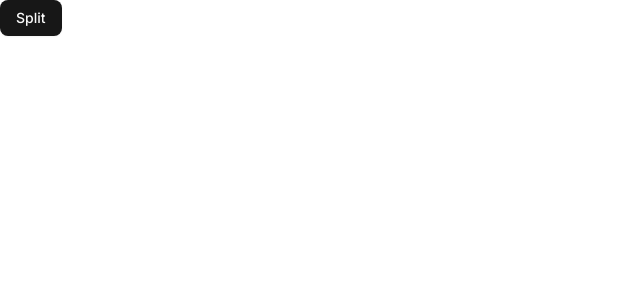
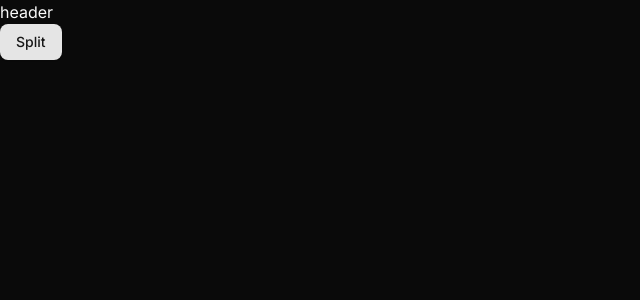
Before and after one commit to localhost-chetan/splitwise, a Next.js app: page / in a window 1280 px wide. Shown: the top 300 px of the page, without its empty margins (0-640 px from the left). Built offline with nearby package versions, Linux system fonts and the light colour scheme.

Commit message:
Add Header Layout

```diff
--- a/src/app/layout.tsx
+++ b/src/app/layout.tsx
@@ -1,6 +1,7 @@
 import { ReactScan } from "@components/ReactScan";
 import "@/app/globals.css";
 import { type Metadata } from "next";
+import { Header } from "@shared/Header";
 import { Inter } from "next/font/google";
 
 const inter = Inter({ subsets: ["latin"] });
@@ -16,10 +17,14 @@ export default function RootLayout({
   children: React.ReactNode;
 }>) {
   return (
-    <html lang={`en`}>
+    <html lang={`en`} className={`dark`}>
       <ReactScan />
 
-      <body className={`${inter.className} antialiased`}>{children}</body>
+      <body className={`${inter.className} antialiased`}>
+        <Header />
+
+        <main className={`min-h-screen`}>{children}</main>
+      </body>
     </html>
   );
 }
--- /dev/null
+++ b/src/components/shared/Header.tsx
@@ -0,0 +1,3 @@
+export function Header() {
+  return <header>header</header>;
+}
--- a/tsconfig.json
+++ b/tsconfig.json
@@ -21,7 +21,8 @@
     "paths": {
       "@/*": ["./src/*"],
       "@shadcn/*": ["./src/components/ui/*"],
-      "@components/*": ["./src/components/*"]
+      "@components/*": ["./src/components/*"],
+      "@shared/*": ["./src/components/shared/*"]
     }
   },
   "include": ["next-env.d.ts", "**/*.ts", "**/*.tsx", ".next/types/**/*.ts"],
```
